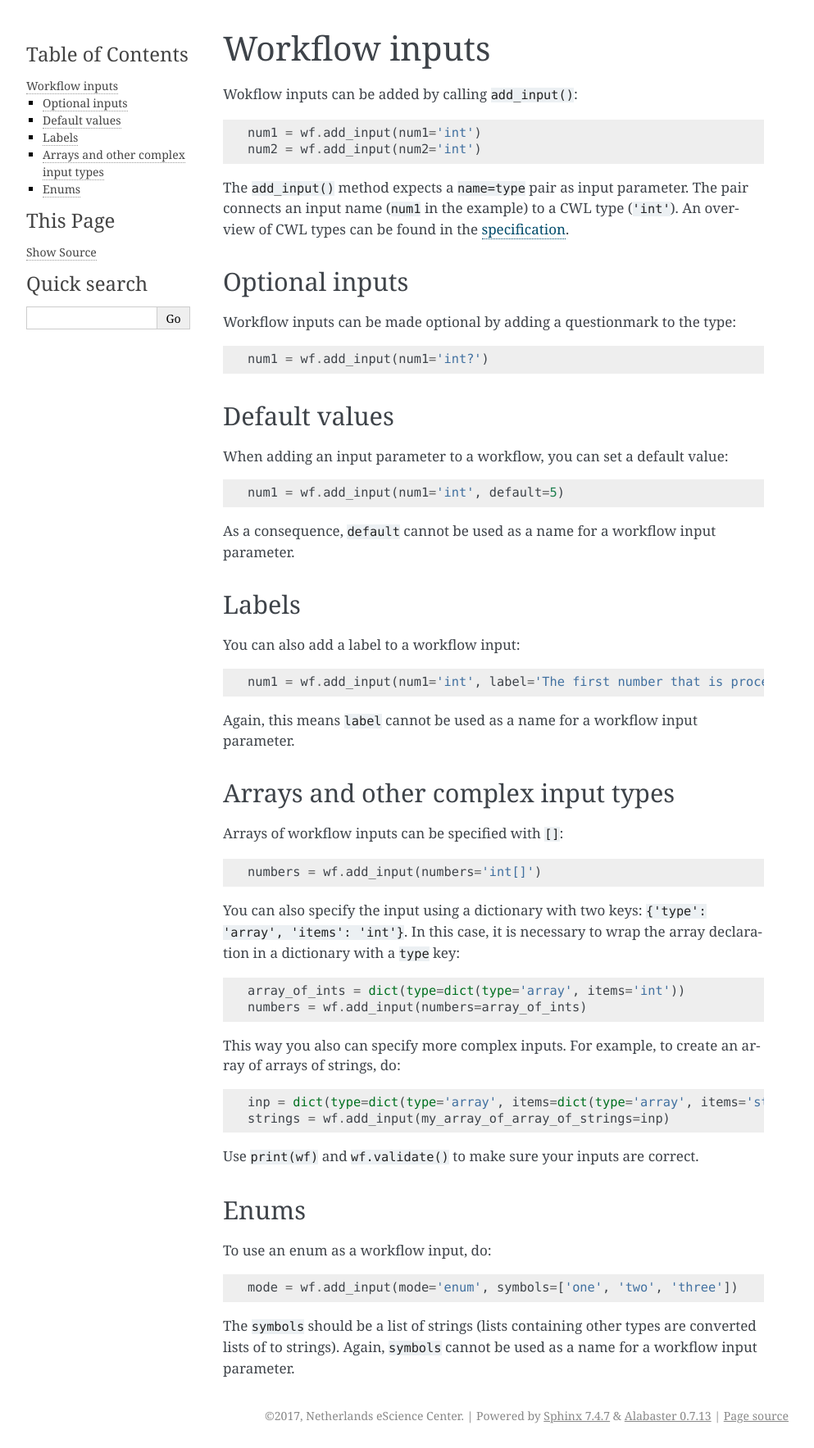
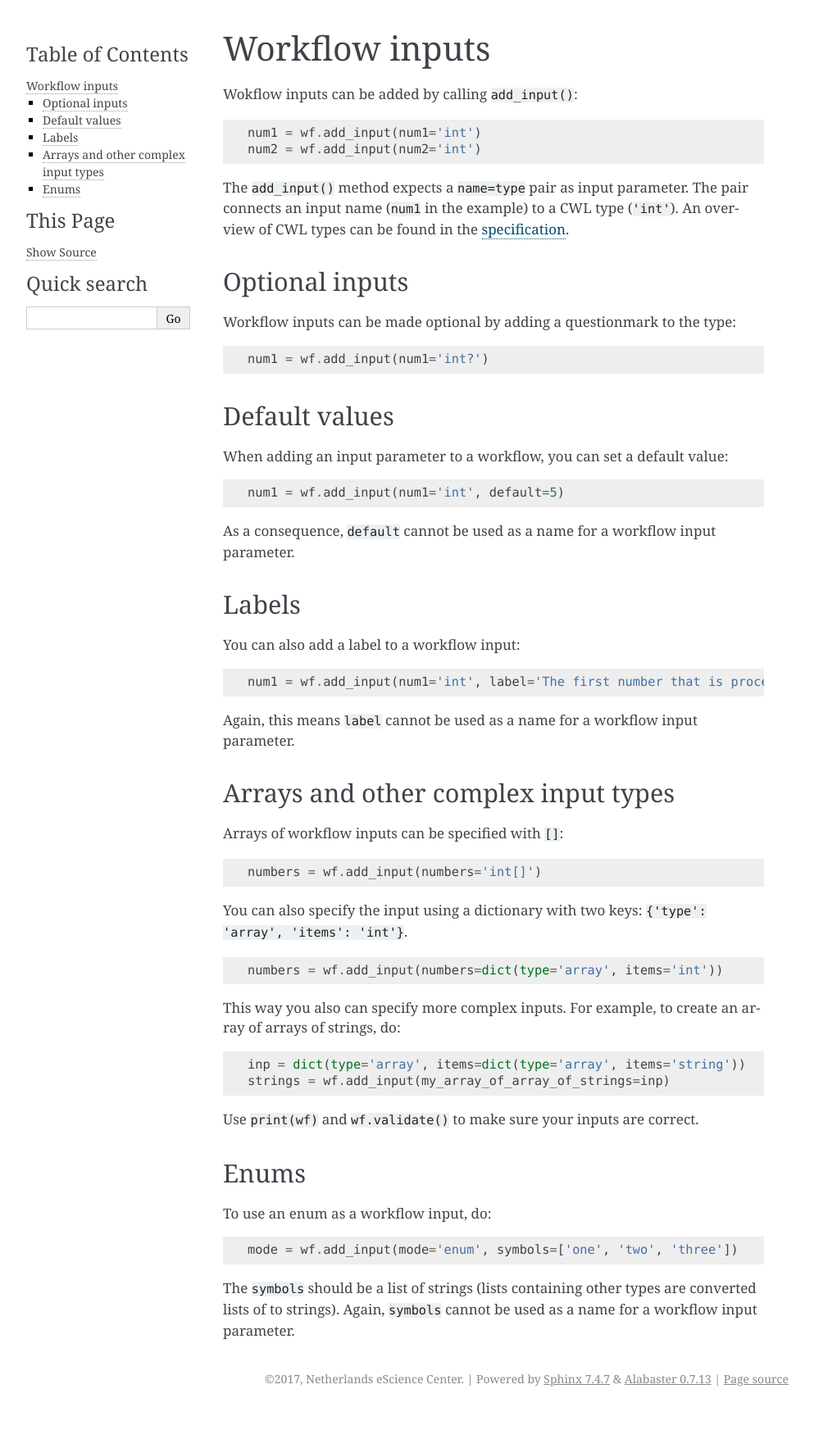
Before and after one commit to NLeSC/scriptcwl, a Sphinx documentation site: the page built from docs/workflow_inputs.rst, in a window 1280 px wide. Shown: the whole page at 82% size, without its empty margins (148-1141 px from the left). Built offline with Sphinx 7.4.7, drawn with Linux system fonts in a browser that asks for light colours; pages that are not in the unit, such as notebooks, are missing from menus; after the commit the page ends 1722 px from its top, so only the background shows below that.

Commit message:
Update documentation about arrays and other complex inputs
There is no need anymore to add dict(type=complex_type) to arrays
or other complex input types, because scriptcwl automatically adds
this.

```diff
--- a/docs/workflow_inputs.rst
+++ b/docs/workflow_inputs.rst
@@ -49,18 +49,16 @@ Arrays of workflow inputs can be specified with ``[]``:
   numbers = wf.add_input(numbers='int[]')
 
 You can also specify the input using a dictionary with two keys: ``{'type':
-'array', 'items': 'int'}``. In this case, it is necessary to wrap the array
-declaration in a dictionary with a ``type`` key:
+'array', 'items': 'int'}``.
 ::
 
-  array_of_ints = dict(type=dict(type='array', items='int'))
-  numbers = wf.add_input(numbers=array_of_ints)
+  numbers = wf.add_input(numbers=dict(type='array', items='int'))
 
 This way you also can specify more complex inputs. For example, to create an
 array of arrays of strings, do:
 ::
 
-  inp = dict(type=dict(type='array', items=dict(type='array', items='string')))
+  inp = dict(type='array', items=dict(type='array', items='string'))
   strings = wf.add_input(my_array_of_array_of_strings=inp)
 
 Use ``print(wf)`` and ``wf.validate()`` to make sure your inputs are correct.
```
